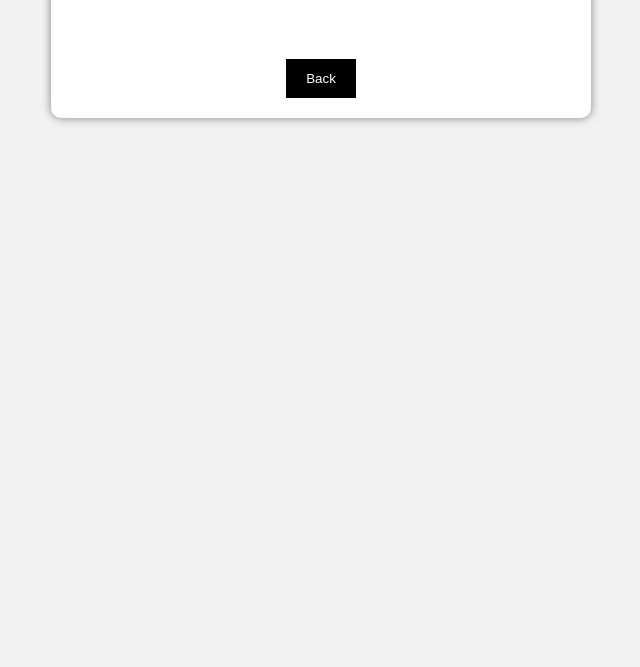
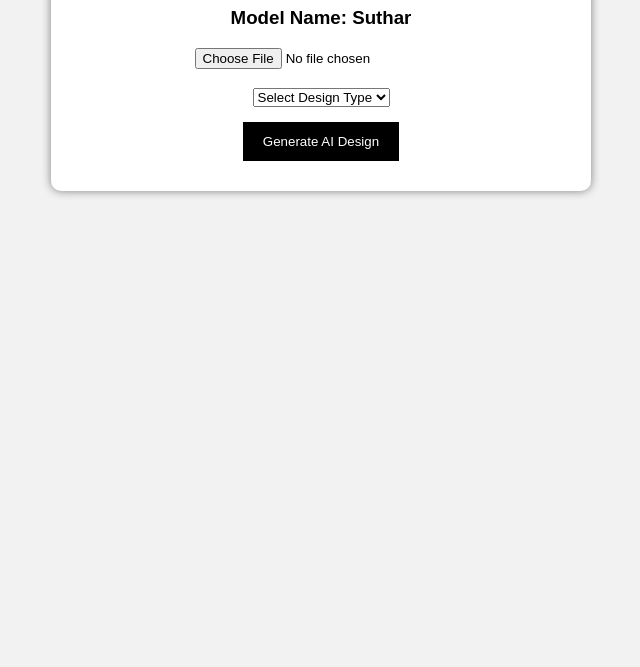
Before and after one commit to Bapu114/suthar-ai, a website: page index.html in a window 1280 px wide. Shown: the part 133-800 px from the top of the page, without its empty margins (319-959 px from the left). Drawn offline with Linux system fonts and the light colour scheme.

Commit message:
Update index.html

```diff
--- a/index.html
+++ b/index.html
@@ -2,41 +2,87 @@
 <html>
 <head>
 <meta charset="UTF-8">
-<title>Generated Design</title>
+<title>Suthar AI Design Ideation</title>
 <link rel="stylesheet" href="style.css">
+<style>
+body{
+font-family: Arial;
+background:#f2f2f2;
+text-align:center;
+}
+
+.container{
+background:white;
+padding:20px;
+margin:40px auto;
+width:500px;
+border-radius:10px;
+box-shadow:0px 0px 10px gray;
+}
+
+img{
+max-width:100%;
+margin-top:15px;
+}
+
+button{
+padding:12px 20px;
+background:black;
+color:white;
+border:none;
+margin-top:15px;
+cursor:pointer;
+}
+
+button:hover{
+background:gray;
+}
+
+#loading{
+color:red;
+font-weight:bold;
+margin-top:10px;
+}
+</style>
 </head>
+
 <body>
 
 <div class="container">
 
-<h1>Generated Design</h1>
+<h1>Suthar AI Design Ideation</h1>
 
-<img id="resultImage" style="max-width:100%;">
+<h3>Model Name: Suthar</h3>
 
-<br><br>
+<input type="file" id="imageUpload" accept="image/*">
 
-<button onclick="goBack()">Back</button>
+<br>
+
+<img id="preview">
+
+<br>
+
+<select id="designType">
+
+<option value="">Select Design Type</option>
+
+<option value="classical">Classical</option>
+
+<option value="modern">Modern</option>
+
+<option value="neoclassical">Neoclassical</option>
+
+</select>
+
+<br>
+
+<button onclick="generateDesign()">Generate AI Design</button>
+
+<div id="loading"></div>
 
 </div>
 
-<script>
-
-// load image
-const img = localStorage.getItem("generatedImage");
-
-if(img){
-document.getElementById("resultImage").src = img;
-}
-
-// back button
-function goBack(){
-
-// IMPORTANT: go back to homepage
-window.location.href = "/";
-
-}
-
-</script>
+<script src="script.js"></script>
 
 </body>
 </html>
```
